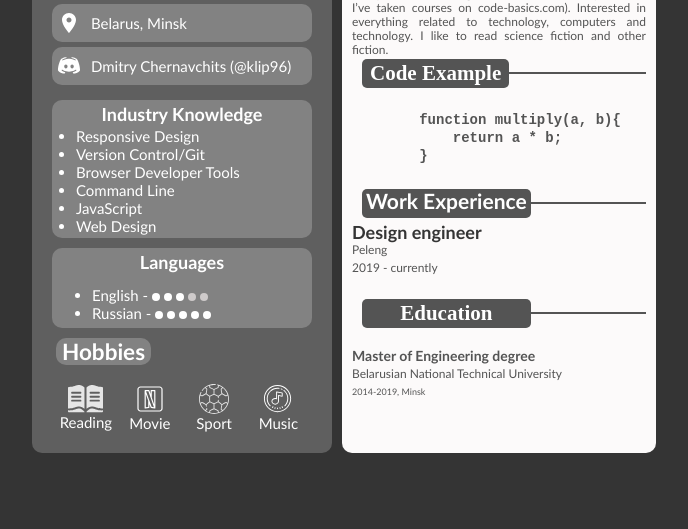
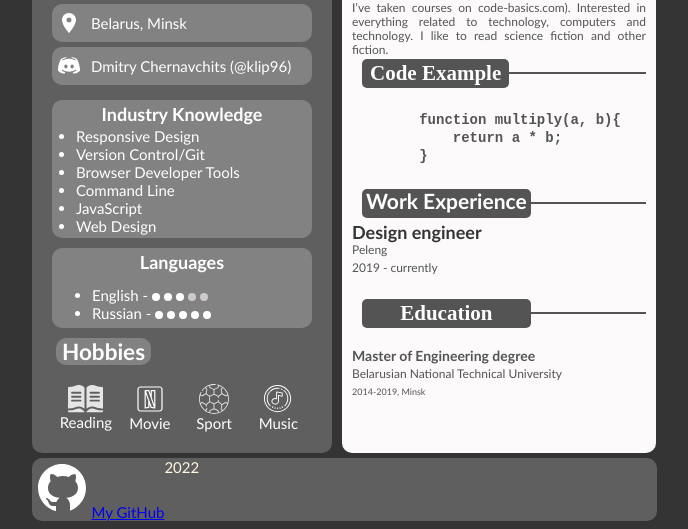
Before and after one commit to klip96/cv1, a plain HTML site: page index.html in a window 1280 px wide. Shown: the part 405-934 px from the top of the page, without its empty margins (296-984 px from the left). Before the commit the page ends 866 px from the top, so only its background shows below. Drawn offline with Linux system fonts and the light colour scheme.

Commit message:
feat: add footer

```diff
--- a/index.html
+++ b/index.html
@@ -147,7 +147,19 @@
 
          </main>
          <footer>
-
+            <div class="footerContent">
+                <div class="gitHub">
+                    <a class="gitLink" href="https://github.com/klip96">
+                    <img src="img/ico/icons8-github.svg" alt="">My GitHub
+                </a>
+                </div>
+                <a class="createYear">2022</a>
+                <div class="rsSchoollogo">
+                    <a class="rsLogo" href="https://rs.school/js/">
+                        <img src="img/ico/rs_school_js.svg" alt="#1">
+                    </a>
+                </div>
+            </div>
          </footer>
         </div>
     </body>
--- a/style.css
+++ b/style.css
@@ -407,3 +407,14 @@ pre{
     font-size: 9px;
     line-height: 18px;
 }
+.footerContent{
+    display: flex;
+    flex-wrap: wrap;
+    text-decoration: none;
+    color: #fff7df;
+    background-color: #5f5f5f;
+    width: 625px;
+    margin: 0 auto;
+    border-radius: 10px;
+    margin-top: 5px;
+}
```
Also changed, not shown: img/ico/icons8-github.svg (added), img/ico/rs_school_js.svg (added).
